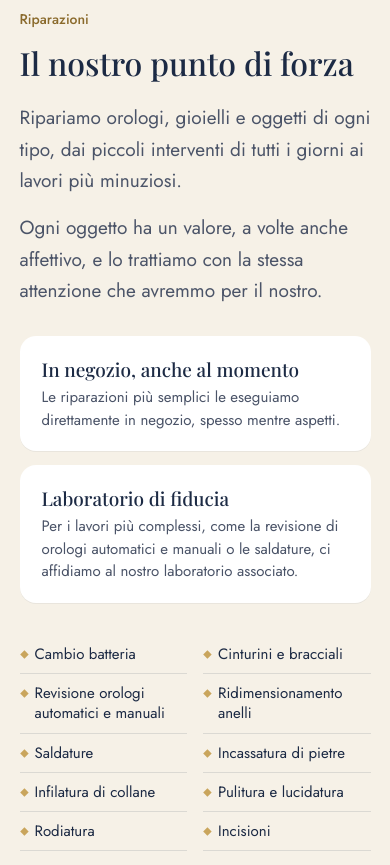
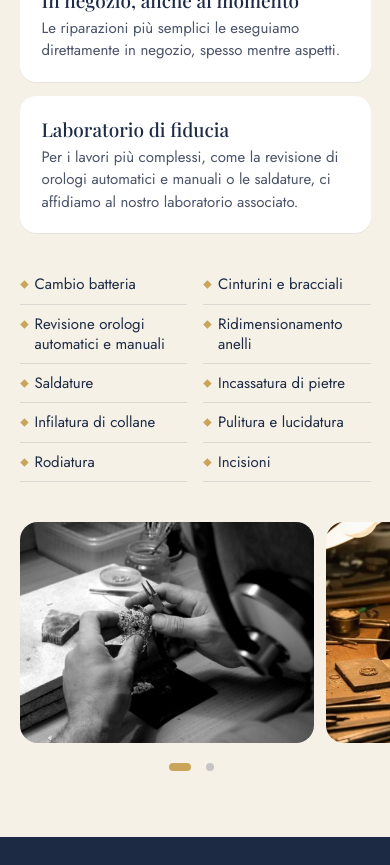
Before and after one commit to infokisostudio-arch/orologeria-oreficeria-biella, a plain HTML site: page index.html in a window 390 px wide. Shown: the part 4234-5099 px from the top of the page. Drawn offline with Linux system fonts and the light colour scheme.

Commit message:
Caroselli orizzontali su telefono per marchi e foto riparazioni
Co-Authored-By: Claude Opus 5.5 <noreply@anthropic.com>

```diff
--- a/index.html
+++ b/index.html
@@ -142,7 +142,8 @@ nav a:hover{color:var(--gold)}
 .bc-body a:hover{color:var(--navy)}
 .bc-body a span{font-size:20px;line-height:1}
 @media (max-width:600px){
-  .brands{grid-template-columns:1fr;gap:14px}
+  .brands{display:flex;gap:12px;margin-inline:calc(-1 * max(5vw,18px));padding-inline:max(5vw,18px);scroll-padding-inline:max(5vw,18px)}
+  .brands>.brand-card{flex:0 0 84%}
   .brand-card img{aspect-ratio:16/10}
   .bc-body{padding:14px 16px 10px}
   .bc-body h3{font-size:21px;margin-bottom:2px}
@@ -164,7 +165,19 @@ nav a:hover{color:var(--gold)}
 .repgal{display:grid;grid-template-columns:repeat(2,minmax(0,1fr));gap:16px;margin-top:clamp(40px,6vw,64px)}
 .repgal img{display:block;width:100%;height:auto;aspect-ratio:4/3;object-fit:cover;border-radius:18px;background:var(--cream2)}
 @media (max-width:760px){.rep,.howto{grid-template-columns:1fr}}
-@media (max-width:600px){.repgal{grid-template-columns:1fr}}
+@media (max-width:600px){
+  .repgal{display:flex;gap:12px;scroll-padding-inline:max(5vw,18px)}
+  .repgal>img{flex:0 0 84%;width:84%}
+  /* caroselli orizzontali solo su telefono */
+  .brands,.repgal{overflow-x:auto;scroll-snap-type:x mandatory;overscroll-behavior-x:contain;scrollbar-width:none;padding-bottom:4px}
+  .brands::-webkit-scrollbar,.repgal::-webkit-scrollbar{display:none}
+  .brands>*,.repgal>*{scroll-snap-align:start}
+  .snapdots{display:flex;justify-content:center;gap:2px;margin-top:6px}
+  .snapdots button{width:28px;height:28px;padding:0;border:0;background:none;cursor:pointer;display:grid;place-items:center}
+  .snapdots button::before{content:"";width:8px;height:8px;border-radius:999px;background:rgba(28,42,68,.22);transition:background .2s,width .2s}
+  .snapdots button[aria-current="true"]::before{background:var(--gold);width:22px}
+}
+@media (min-width:601px){.snapdots{display:none}}
 @media (max-width:600px){
   .svc{gap:0 16px}
   .svc li{gap:9px;padding:9px 0;font-size:15px;line-height:1.35}
@@ -510,6 +523,32 @@ footer{background:#141F35;color:rgba(243,234,215,.78);padding:56px 0 32px;font-s
   document.getElementById('next').addEventListener('click', () => step(1));
   track.addEventListener('keydown', e => { if (e.key === 'ArrowRight') step(1); if (e.key === 'ArrowLeft') step(-1); });
 
+  // pallini per i caroselli orizzontali (visibili solo su telefono)
+  document.querySelectorAll('.brands, .repgal').forEach(sc => {
+    const items = [...sc.children];
+    if (items.length < 2) return;
+    const dots = document.createElement('div');
+    dots.className = 'snapdots';
+    dots.innerHTML = items.map((_, i) => `<button type="button" aria-label="Vai all'elemento ${i + 1} di ${items.length}"></button>`).join('');
+    sc.after(dots);
+    const btns = [...dots.children];
+    const pad = () => parseFloat(getComputedStyle(sc).scrollPaddingLeft) || 0;
+    const dx = el => el.getBoundingClientRect().left - sc.getBoundingClientRect().left - pad();
+    const update = () => {
+      let cur = 0, best = Infinity;
+      items.forEach((el, i) => { const d = Math.abs(dx(el)); if (d < best) { best = d; cur = i; } });
+      if (sc.scrollLeft + sc.clientWidth >= sc.scrollWidth - 2) cur = items.length - 1;
+      btns.forEach((b, i) => b.setAttribute('aria-current', i === cur));
+    };
+    btns.forEach((b, i) => b.addEventListener('click', () => {
+      btns.forEach((x, j) => x.setAttribute('aria-current', i === j));
+      sc.scrollTo({ left: sc.scrollLeft + dx(items[i]), behavior: 'smooth' });
+    }));
+    sc.addEventListener('scroll', update, { passive: true });
+    sc.addEventListener('scrollend', update);
+    update();
+  });
+
   const nav = document.getElementById('nav'), mb = document.getElementById('menuBtn');
   mb.addEventListener('click', () => { const o = nav.classList.toggle('open'); mb.setAttribute('aria-expanded', o); });
   nav.addEventListener('click', e => { if (e.target.closest('a')) { nav.classList.remove('open'); mb.setAttribute('aria-expanded', false); } });
```
